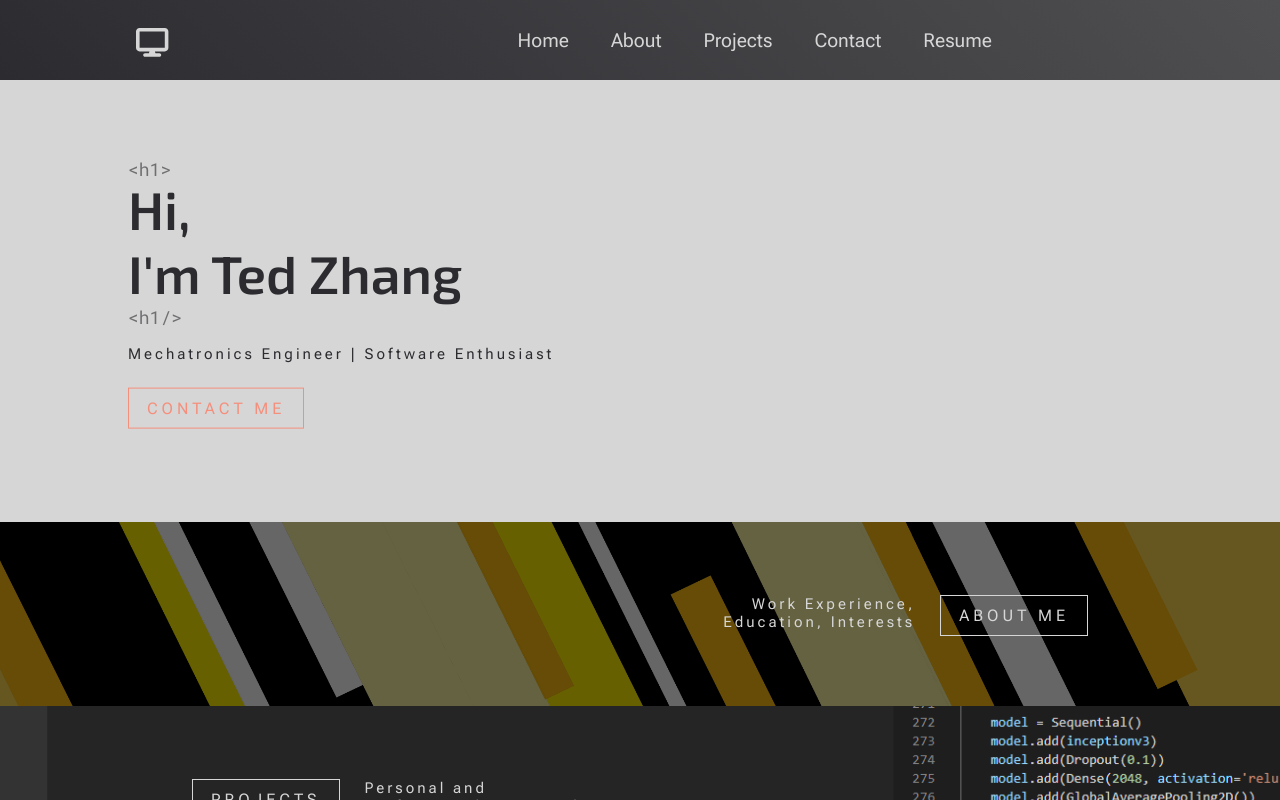
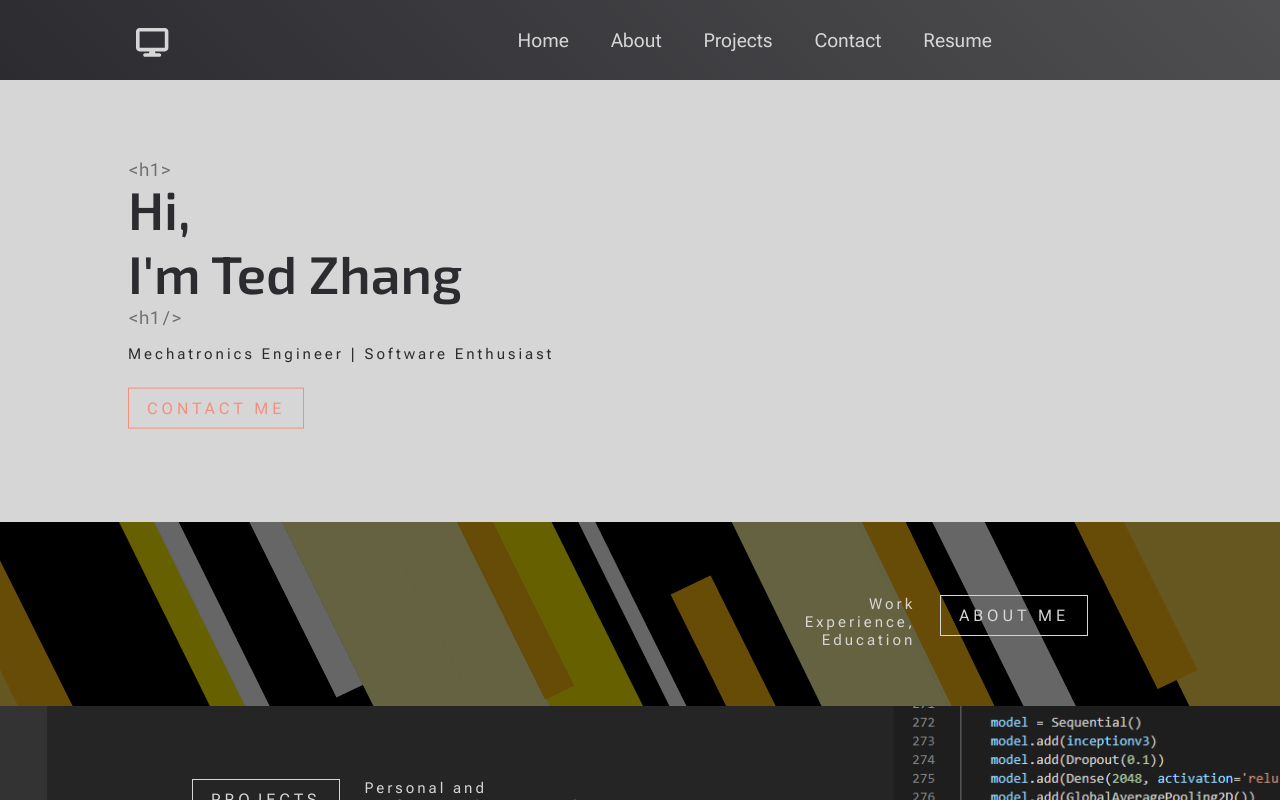
Before and after one commit to tedhz/ted-zhang-website, a React (Create React App) app: page / in a window 1280 px wide. Shown: the top 800 px of the page. Built offline with nearby package versions, Linux system fonts and the light colour scheme.

Commit message:
Updated buttons and text

```diff
--- a/src/pages/contact/Contact.scss
+++ b/src/pages/contact/Contact.scss
@@ -87,6 +87,11 @@
     text-decoration: none;
     color: #D6D6D6;
     font-size: 80px;
+    transition: all .8s;
+
+    &:hover {
+        color: #2C2B30;
+    }
 }
 
 .contact-text-black {
@@ -104,4 +109,9 @@
     letter-spacing: 3px;
     font-size: .75rem;
     margin-bottom: 1.5rem;
+    transition: all .8s;
+
+    &:hover {
+        color: #2C2B30;
+    }
 }
--- a/src/pages/home/Home.js
+++ b/src/pages/home/Home.js
@@ -22,7 +22,7 @@ function Home() {
                     <div className='right-banner-text'>
                         <Link to="/about" className='right-button'>ABOUT ME</Link>
                         <div className='right-text'>
-                            <h3>Work Experience, Education, Interests</h3>
+                            <h3>Work Experience, Education</h3>
                         </div>
                     </div>
                     <div className='about-banner-back'></div>
```
